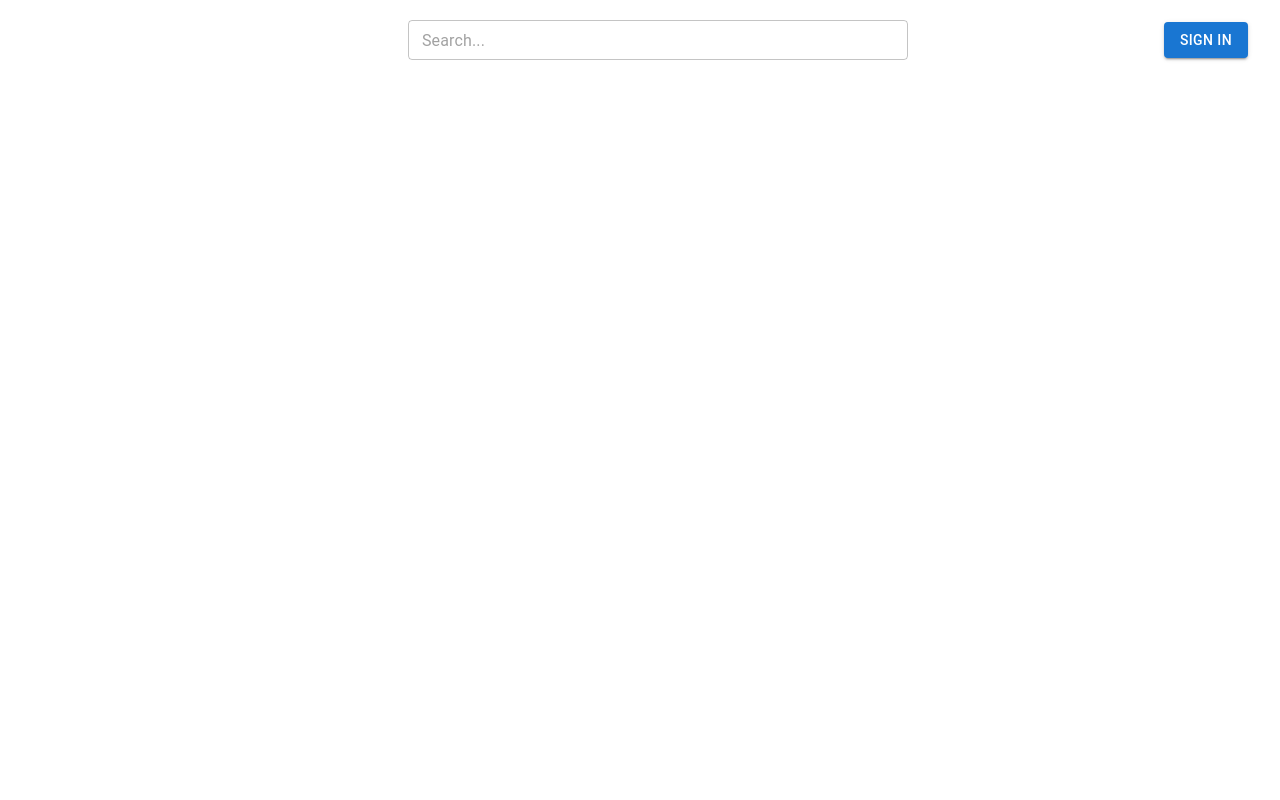
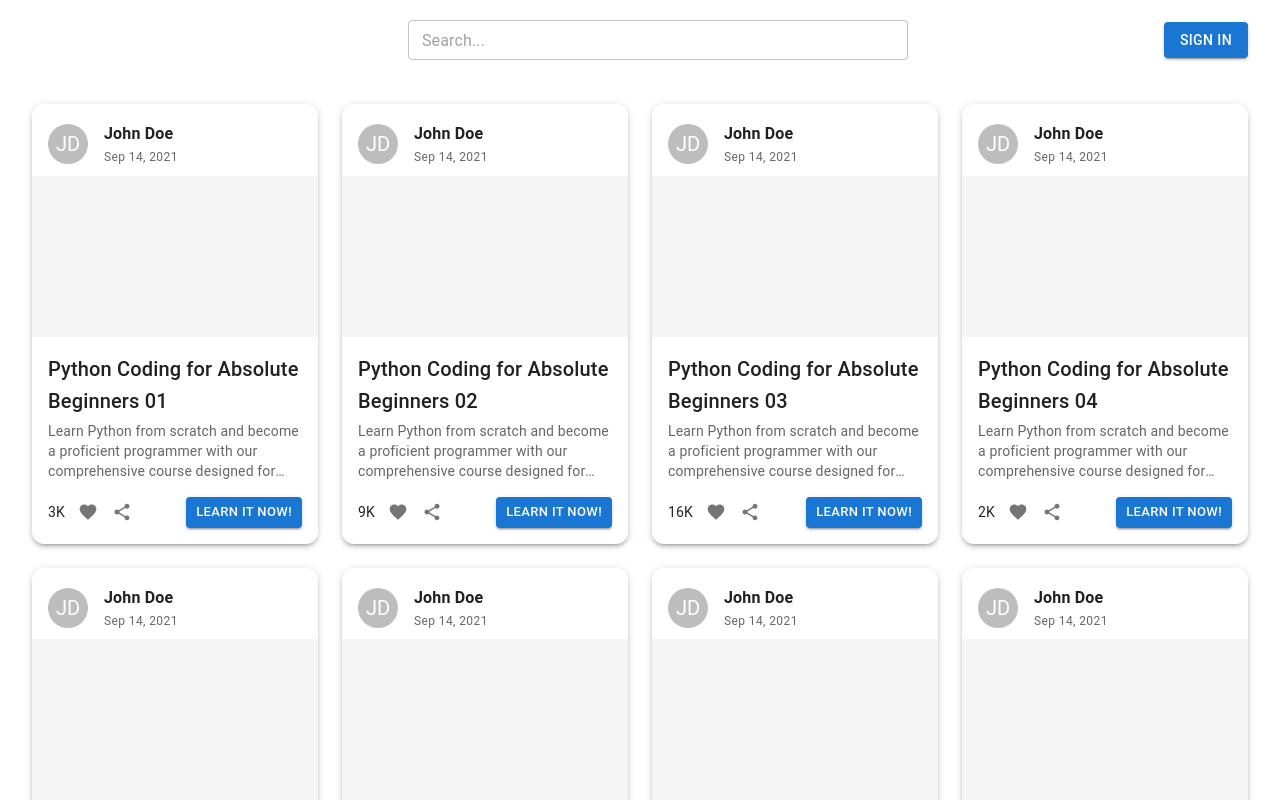
Before and after one commit to rjvb7424/Learn-It-Now, a React (Vite) app in the folder frontend/: page /refresh/1 in a window 1280 px wide. Shown: the top 800 px of the page. Built offline with nearby package versions, Linux system fonts and the light colour scheme; no server answers.

Commit message:
feat: create CourseGrid component to display a grid of courses and integrate it into HomePage

```diff
--- a/frontend/src/homepage/CourseCard.tsx
+++ b/frontend/src/homepage/CourseCard.tsx
@@ -1,38 +1,111 @@
-import { Avatar, Card, CardActions, CardContent, CardHeader, CardMedia, IconButton, Typography, Button } from "@mui/material";
-import { Favorite, Share } from '@mui/icons-material';
+// CourseCard.jsx
+import {
+  Avatar,
+  Card,
+  CardActions,
+  CardContent,
+  CardHeader,
+  CardMedia,
+  IconButton,
+  Typography,
+  Button,
+  Box,
+} from "@mui/material";
+import { Favorite, Share } from "@mui/icons-material";
 
-export default function CourseCard() {
-  return(
-    <Card>
+// Small helper to clamp text to a fixed number of lines
+const clamp = (lines = 2) => ({
+  display: "-webkit-box",
+  WebkitLineClamp: lines,
+  WebkitBoxOrient: "vertical",
+  overflow: "hidden",
+});
+
+export default function CourseCard({
+  author = "John Doe",
+  authorInitials = "JD",
+  date = "September 14, 2021",
+  title = "Python Coding for Absolute Beginners",
+  description = "Learn Python from scratch and become a proficient programmer with our comprehensive course designed for absolute beginners. Start your coding journey today!",
+  image = "",
+  likes = "13K",
+  onLearn = () => {},
+}) {
+  return (
+    <Card
+      sx={{
+        height: "100%",
+        display: "flex",
+        flexDirection: "column",
+        borderRadius: 3,
+        boxShadow: 3,
+      }}
+    >
       <CardHeader
-        avatar={<Avatar>JD</Avatar>}
-        title="John Doe"
-        subtitle="September 14, 2021"/>
+        avatar={<Avatar>{authorInitials}</Avatar>}
+        titleTypographyProps={{ variant: "subtitle1", fontWeight: 600 }}
+        subheaderTypographyProps={{ variant: "caption", color: "text.secondary" }}
+        title={author}
+        subheader={date}
+        sx={{ pb: 1 }}
+      />
 
+      {/* Media */}
+      {image ? (
         <CardMedia
-        sx={{ aspectRatio: "16:9" }}
-        color="primary"/>
+          component="img"
+          image={image}
+          alt={title}
+          sx={{
+            aspectRatio: "16 / 9",
+            objectFit: "cover",
+          }}
+        />
+      ) : (
+        <Box
+          sx={{
+            aspectRatio: "16 / 9",
+            bgcolor: "action.hover",
+          }}
+        />
+      )}
 
-        <CardContent>
-            <Typography variant="h6">
-                Python Coding for Absolute Beginners
+      {/* Content */}
+      <CardContent sx={{ flexGrow: 1 }}>
+        <Typography variant="h6" sx={{ mb: 0.5, ...clamp(2) }}>
+          {title}
         </Typography>
-            <Typography variant="body2">
-                Learn Python from scratch and become a proficient programmer with our comprehensive course designed for absolute beginners. Start your coding journey today!
+        <Typography variant="body2" color="text.secondary" sx={clamp(3)}>
+          {description}
         </Typography>
       </CardContent>
 
-        <CardActions disableSpacing>
-            <Typography>
-                13K
+      {/* Actions */}
+      <CardActions
+        disableSpacing
+        sx={{
+          px: 2,
+          pb: 2,
+          pt: 0,
+          display: "flex",
+          alignItems: "center",
+          justifyContent: "space-between",
+          gap: 1,
+        }}
+      >
+        <Box sx={{ display: "flex", alignItems: "center", gap: 0.5 }}>
+          <Typography variant="body2" sx={{ mr: 0.5 }}>
+            {likes}
           </Typography>
-            <IconButton>
-                <Favorite />
+          <IconButton size="small">
+            <Favorite fontSize="small" />
           </IconButton>
-            <IconButton>
-                <Share />
+          <IconButton size="small">
+            <Share fontSize="small" />
           </IconButton>
-            <Button>
+        </Box>
+
+        <Button size="small" variant="contained" onClick={onLearn}>
           Learn It Now!
         </Button>
       </CardActions>
--- /dev/null
+++ b/frontend/src/homepage/CourseGrid.tsx
@@ -0,0 +1,44 @@
+// CourseGrid.jsx
+import { Box } from "@mui/material";
+import CourseCard from "./CourseCard";
+
+// Example data — replace with your real course list
+const sampleCourses = Array.from({ length: 36 }).map((_, i) => ({
+  id: i + 1,
+  author: `John Doe`,
+  authorInitials: "JD",
+  date: "Sep 14, 2021",
+  title: `Python Coding for Absolute Beginners ${String(i + 1).padStart(2, "0")}`,
+  description:
+    "Learn Python from scratch and become a proficient programmer with our comprehensive course designed for absolute beginners. Start your coding journey today!",
+  image: "", // leave empty to show the neutral placeholder
+  likes: `${(Math.floor(Math.random() * 19) + 1).toString()}K`,
+}));
+
+export default function CourseGrid({ courses = sampleCourses }) {
+  return (
+    <Box
+      sx={(theme) => ({
+        px: 3, // your preferred paddingX
+        py: 4,
+        display: "grid",
+        gap: 3,
+        // Responsive, fluid grid:
+        gridTemplateColumns: "repeat(auto-fill, minmax(280px, 1fr))",
+        // Keep content neatly aligned on very large screens:
+        maxWidth: "1600px",
+        mx: "auto",
+        [theme.breakpoints.up("sm")]: {
+          gap: 3,
+        },
+        [theme.breakpoints.up("md")]: {
+          gap: 3,
+        },
+      })}
+    >
+      {courses.map((c) => (
+        <CourseCard key={c.id} {...c} />
+      ))}
+    </Box>
+  );
+}
--- a/frontend/src/homepage/HomePage.tsx
+++ b/frontend/src/homepage/HomePage.tsx
@@ -1,11 +1,13 @@
 // External imports
 import { Box } from "@mui/material";
 import CustomAppBar from "./CustomAppBar";
+import CourseGrid from "./CourseGrid";
 
 export default function HomePage() {
   return (
     <Box>
       <CustomAppBar />
+      <CourseGrid />
     </Box>
   );
 }
```
Lines whose indentation alone changed are shown as unchanged.
